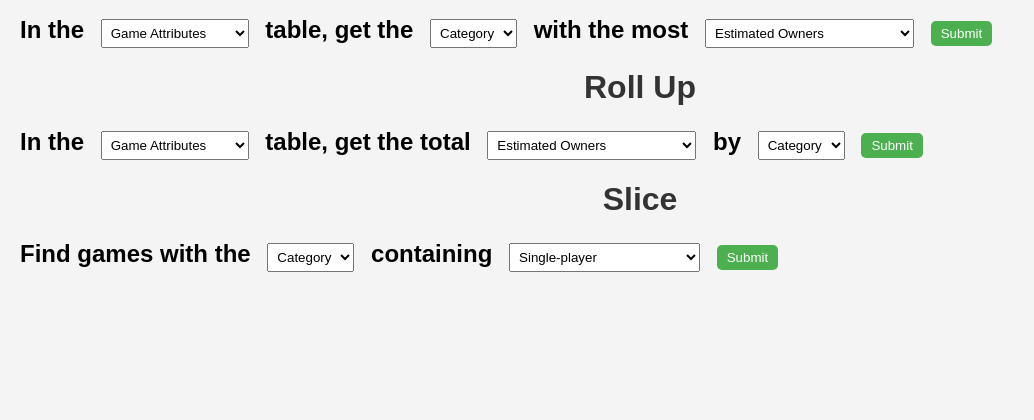
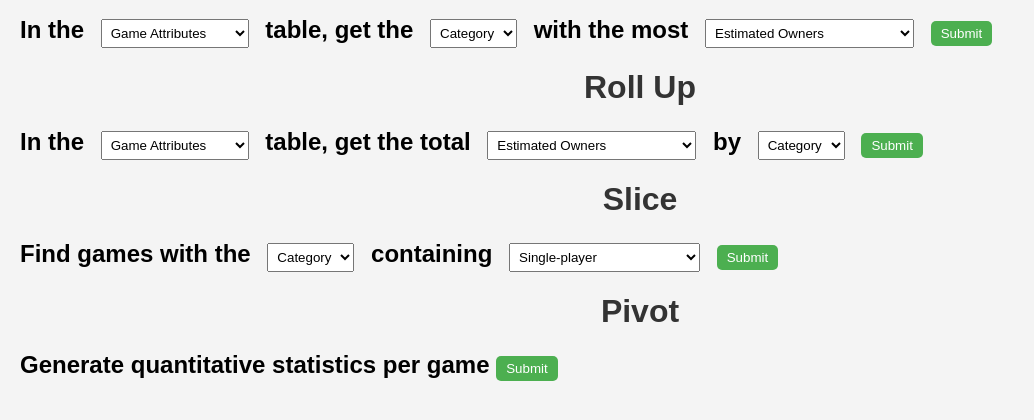
Before and after one commit to limnathan/STADVDB-MCO1, a Flask app: page / in a window 1280 px wide. Shown: the part 250-670 px from the top of the page, without its empty margins (0-1034 px from the left). Run offline with Flask 3, Linux system fonts and the light colour scheme; tables that the repository leaves empty hold one stand-in row (values such as "Sample post").

Commit message:
Pivot and execution time

```diff
--- a/website/reports.py
+++ b/website/reports.py
@@ -62,3 +62,29 @@ def get_slice(property, filter):
 
     result = db.session.execute(query)
     return result.fetchall()
+
+def get_game_stats():
+    query = text(f"""
+        SELECT DISTINCT
+            g.Name AS Game_Name,
+            AVG(fact.User_score) AS Avg_User_Score,
+            SUM(fact.Estimated_Owners) AS Total_Estimated_Owners,
+            SUM(fact.positive) AS Total_positive_reviews,
+            SUM(fact.negative) AS Total_negative_reviews,
+            SUM(fact.recommendations) AS Total_reccomendations,
+            SUM(CASE WHEN platform.Windows = 1 THEN fact.Estimated_Owners ELSE 0 END) AS Windows_Estimated_Owners,
+            SUM(CASE WHEN platform.Mac = 1 THEN fact.Estimated_Owners ELSE 0 END) AS Mac_Estimated_Owners,
+            SUM(CASE WHEN platform.Linux = 1 THEN fact.Estimated_Owners ELSE 0 END) AS Linux_Estimated_Owners
+
+        FROM
+            Fact_steamGames fact
+        JOIN
+            Dim_Games g ON fact.AppID = g.AppID
+        JOIN
+            Dim_GamePlatform platform ON g.AppID = platform.AppID
+        GROUP BY
+            g.Name;
+    """)
+
+    result = db.session.execute(query)
+    return result.fetchall()
--- a/website/static/styles.css
+++ b/website/static/styles.css
@@ -71,3 +71,13 @@ button {
 button:hover {
     background-color: #45a049;
 }
+
+.execution-time {
+    padding: 20px 0;
+    text-align: center;
+    font-size: 1.2em;
+    color: #333;
+    background-color: #f8f9fa;
+    border-radius: 5px;
+    margin: 20px 0;
+}
--- a/website/templates/base.html
+++ b/website/templates/base.html
@@ -101,6 +101,13 @@
             </tr>
         </tbody>
     </table>
+
+    <!-- Execution Time Section -->
+    {% if execution_time is not none %}
+        <div class="execution-time text-center">
+            <strong>Time taken for query:</strong> {{ '%.2f' | format(execution_time) }} seconds
+        </div>
+    {% endif %}
 
     <!-- Query Form for drill down -->
     <h1>Drill Down</h1>
@@ -258,6 +265,53 @@
     {% elif request.method == 'POST' %}
     <p>No data available for the selected criteria.</p>
     {% endif %}
+
+    <!-- Query Form for game statistics -->
+    <h1>Pivot</h1>
+    <h2>
+        Generate quantitative statistics per game
+        <form method="POST" action="{{ url_for('views.home') }}" style="display: inline;">
+            <input type="hidden" name="action" value="pivot">
+            <button type="submit">Submit</button>
+        </form>
+    </h2>
+
+    {% if game_stats is not none and request.method == 'POST' %}
+        <h3>Statistics</h3>
+        <table>
+            <thead>
+                <tr>
+                    <th>Game</th>
+                    <th>Average User Score</th>
+                    <th>Total Estimated Owners</th>
+                    <th>Total Positive Reviews</th>
+                    <th>Total Negative Reviews</th>
+                    <th>Total Recommendations</th>
+                    <th>Windows Owners</th>
+                    <th>Mac Owners</th>
+                    <th>Linux Owners</th>
+                </tr>
+            </thead>
+            <tbody>
+                {% for row in game_stats %}
+                    <tr>
+                        <td>{{ row[0] }}</td>
+                        <td>{{ row[1] }}</td>
+                        <td>{{ row[2] }}</td>
+                        <td>{{ row[3] }}</td>
+                        <td>{{ row[4] }}</td>
+                        <td>{{ row[5] }}</td>
+                        <td>{{ row[6] }}</td>
+                        <td>{{ row[7] }}</td>
+                        <td>{{ row[8] }}</td>
+                    </tr>
+                {% endfor %}
+            </tbody>
+        </table>
+    {% elif request.method == 'POST' %}
+        <p>No pivot data available for the selected criteria.</p>
+    {% endif %}
+
     <!-- JavaScript -->
     <script>
         function updateDrillDownOptions() {
--- a/website/views.py
+++ b/website/views.py
@@ -1,5 +1,6 @@
 from flask import Blueprint, render_template, request
-from .reports import get_overview, get_top, get_total, get_slice
+import time
+from .reports import get_overview, get_top, get_total, get_slice, get_game_stats
 
 views = Blueprint('views', __name__)
 
@@ -9,30 +10,47 @@ def home():
     top_results = None
     total_results = None
     total_slice = None
+    game_stats = None
+    execution_time = None
 
     if request.method == 'POST':
+        start_time = time.time()
 
-        group_by_col = request.form.get('group_by_col')
-        aggregation_col = request.form.get('aggregation_col_drill')
-        dim_table = request.form.get('table_selection')
+        action = request.form.get('action')
 
-        group_by_column1 = request.form.get('group_by_col1')
-        aggregation_column1 = request.form.get('aggregation_col_rollup')
-        dim_table1 = request.form.get('table_selection1')
+        if action != 'pivot':
+            group_by_col = request.form.get('group_by_col')
+            aggregation_col = request.form.get('aggregation_col_drill')
+            dim_table = request.form.get('table_selection')
 
-        property = request.form.get('property')
-        filter =request.form.get('filter')
+            group_by_column1 = request.form.get('group_by_col1')
+            aggregation_column1 = request.form.get('aggregation_col_rollup')
+            dim_table1 = request.form.get('table_selection1')
 
-        # Retrieve top developers or publishers
-        if group_by_col and aggregation_col and dim_table:
-            top_results = get_top(group_by_col, aggregation_col, dim_table)
+            property = request.form.get('property')
+            filter =request.form.get('filter')
 
-        # Retrieve total by aggregation and group by columns
-        if group_by_column1 and aggregation_column1 and dim_table1:
-            total_results = get_total(group_by_column1, aggregation_column1, dim_table1)
+            if group_by_col and aggregation_col and dim_table:
+                top_results = get_top(group_by_col, aggregation_col, dim_table)
 
-        # Retrieve slice results
-        if property and filter:
-            total_slice = get_slice(property, filter)
+            if group_by_column1 and aggregation_column1 and dim_table1:
+                total_results = get_total(group_by_column1, aggregation_column1, dim_table1)
 
-    return render_template('base.html', overview=overview, top_results=top_results, total_results=total_results, total_slice=total_slice)
+            if property and filter:
+                total_slice = get_slice(property, filter)
+
+        elif action == 'pivot':
+            game_stats = get_game_stats()
+
+        end_time = time.time()
+        execution_time = end_time - start_time
+
+    return render_template(
+        'base.html',
+        overview=overview,
+        top_results=top_results,
+        total_results=total_results,
+        total_slice=total_slice,
+        game_stats=game_stats,
+        execution_time=execution_time
+    )
```
